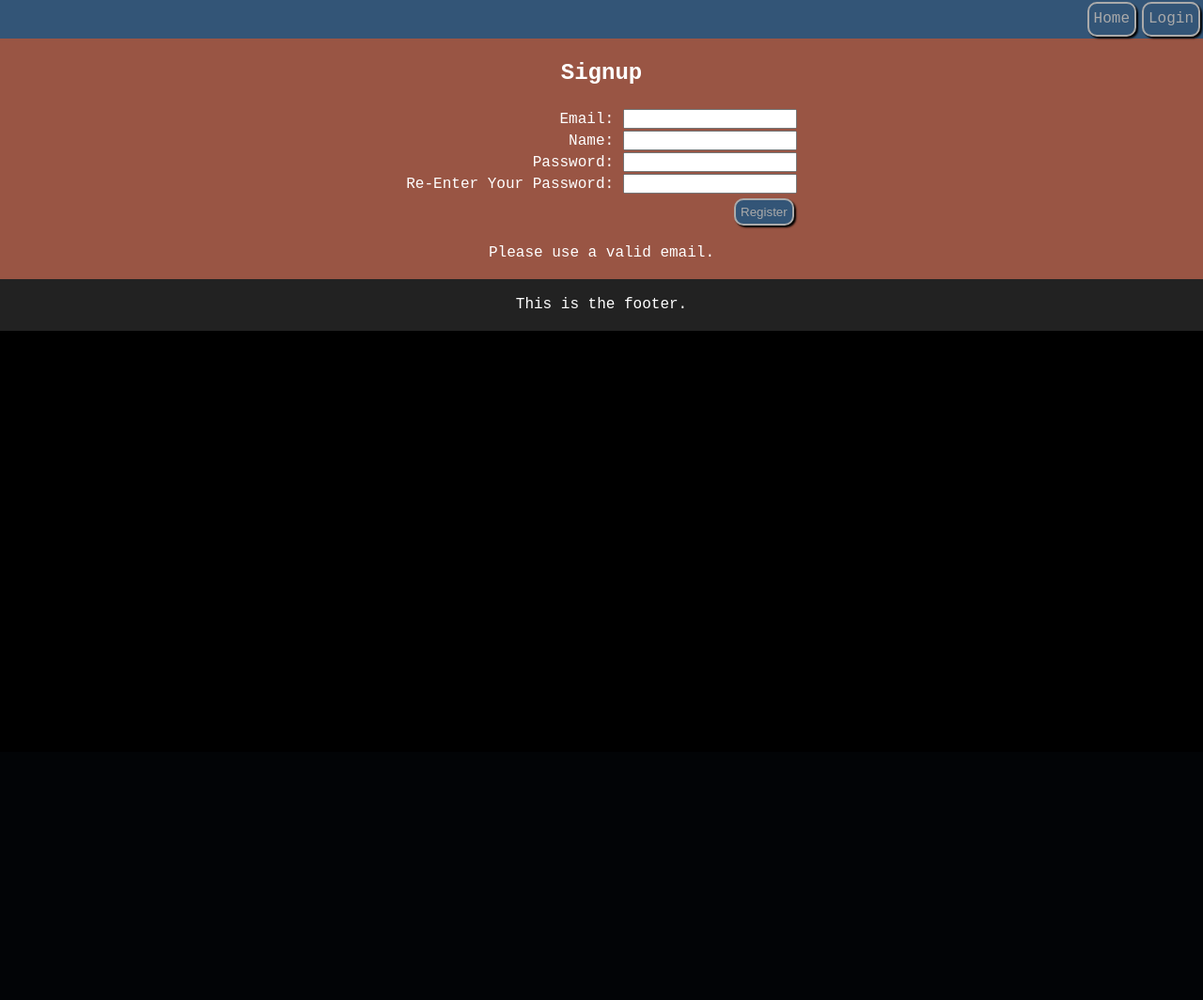
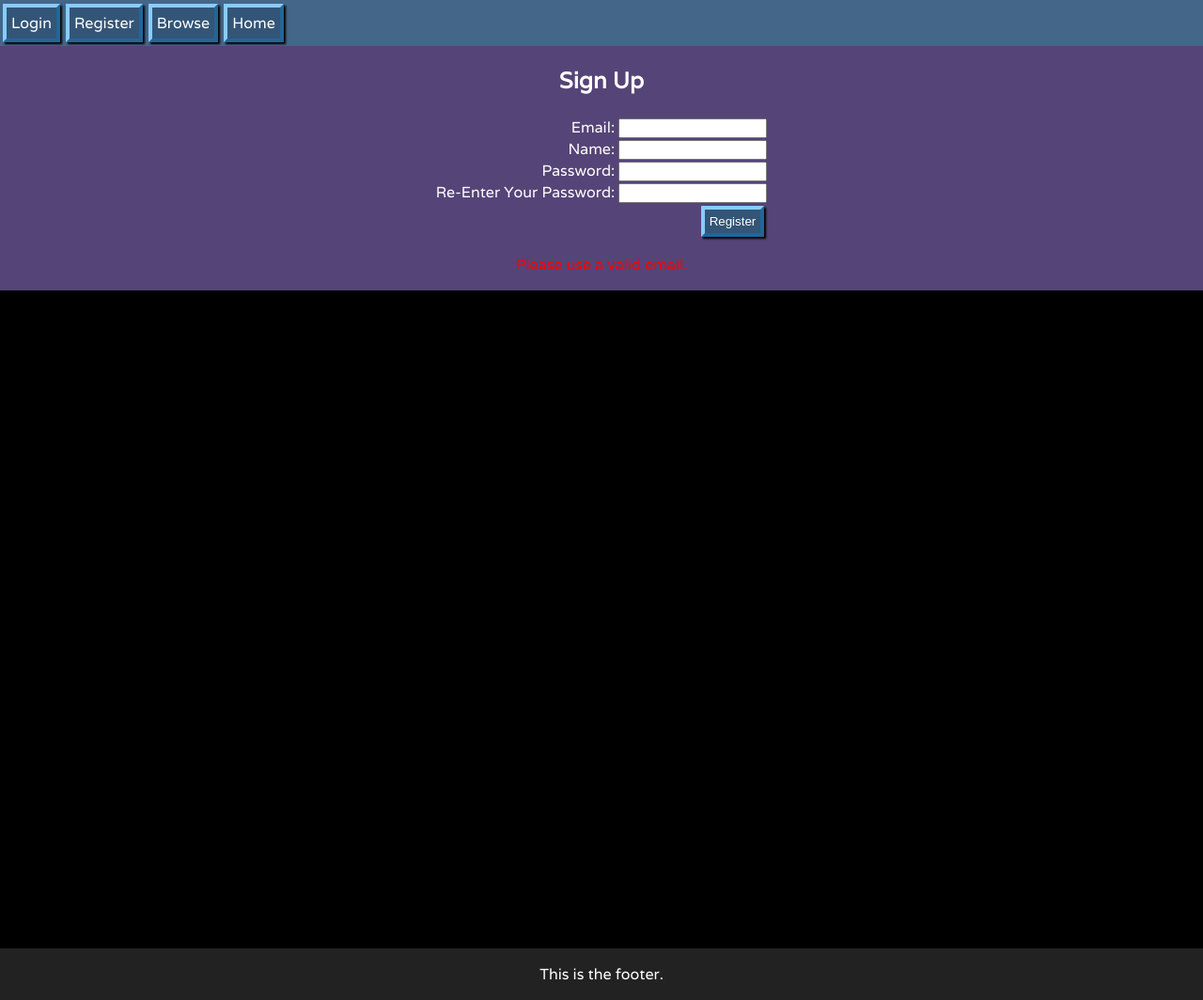
Before and after one commit to Damon-Teichroeb/note-share, a PHP site: page /signup.php?signup=invalidemail&name= in a window 1280 px wide. Shown: the whole page at 94% size. Before the commit the page ends 352 px from the top, so only its background shows below. Run offline with PHP 8.4, Linux system fonts and the light colour scheme.

Commit message:
Add files via upload

```diff
--- a/note_share/footer.php
+++ b/note_share/footer.php
@@ -1,3 +1,5 @@
+  <div class="filler">
+  </div>
   <footer class="flex-container">
     <p>This is the footer.</p>
   </footer>
--- a/note_share/header.php
+++ b/note_share/header.php
@@ -13,26 +13,32 @@ else
 <head>
   <title>Niwe-Hustle</title>
   <link rel="stylesheet" href="styles/main.css">
+  <link rel="preconnect" href="https://fonts.googleapis.com">
+  <link rel="preconnect" href="https://fonts.gstatic.com" crossorigin>
+  <link rel="stylesheet" href="https://fonts.googleapis.com/css2?family=Varela&display=swap">
 </head>
 <body>
   <header class="nav">
     <?php
-    if(isset($login))
+    if (isset($login))
     {
       $object = $dbh->query("SELECT name FROM users WHERE email = '$login';");
       $names  = $object->fetch_assoc();
       $name   = $names['name'];
     ?>
       <a class="btn" href="includes/logout.inc.php"><?php echo $name;?>: Logout</a>
+      <a class="btn" href="upload.php">Upload</a>
     <?php
     }
     else
     {
     ?>
       <a class="btn" href="login.php">Login</a>
+      <a class="btn" href="signup.php">Register</a>
     <?php
     }
     ?>
+    <a class="btn" href="browse.php">Browse</a>
     <a class="btn" href="index.php">Home</a>
     <?php
     // Signup notification
--- a/note_share/signup.php
+++ b/note_share/signup.php
@@ -3,20 +3,20 @@ require 'header.php';
 ?>
 
 <section class="flex-container">
-  <h1>Signup</h1>
+  <h1>Sign Up</h1>
   <form action="includes/signup.inc.php" method="post">
     <label for="email">Email:</label>
-    <input type="text" class="email" name="email" required
+    <input class="text-box" type="email" id="email" name="email" required
       value="<?php if(isset($_GET['email'])){echo $_GET['email'];}?>"
     ><br>
     <label for="name">Name:</label>
-    <input type="text" class="name" name="name" required
+    <input class="text-box" type="text" id="name" name="name" required
       value="<?php if(isset($_GET['name'])){echo $_GET['name'];}?>"
     ><br>
     <label for="password">Password:</label>
-    <input type="password" class="password" name="password" required><br>
+    <input class="text-box" type="password" id="password" name="password" required><br>
     <label for="repassword">Re-Enter Your Password:</label>
-    <input type="password" class="repassword" name="repassword" required><br>
+    <input class="text-box" type="password" id="repassword" name="repassword" required><br>
     <input class="btn" type="submit" value="Register">
   </form>
   <?php
@@ -32,7 +32,6 @@ require 'header.php';
         break;
       case 'duplicateemail':
         echo "<p class=\"error\">That email already exists on this website.</p>";
-        break;
     }
   ?>
 </section>
--- a/note_share/styles/main.css
+++ b/note_share/styles/main.css
@@ -4,32 +4,45 @@ html {
 }
 
 header {
-  background: #357;
+  background: #468;
 }
 
 body {
   margin: 0 auto;
-  font-family: 'Courier New';
+  font-family: 'Varela', sans-serif;
   line-height: 1.45;
 }
 
 section {
-  background: #954;
+  background: #547;
+}
+
+.filler {
+  height: 700px;
 }
 
 footer {
   background: #222;
 }
 
+.success {
+  color: lime;
+}
+
+.error {
+  color: red;
+}
+
 .btn {
   background: #357;
-  color: #aaa;
+  color: #fff;
   margin: 2px 3px;
   padding: 5px;
   text-decoration: none;
-  border: 2px solid #aaa;
-  border-radius: 10px;
+  border: 4px solid #8cf;
   box-shadow: 2px 2px 2px #000;
+  border-bottom-color: #269;
+  border-right-color: #269;
 }
 
 .btn:hover {
@@ -38,7 +51,9 @@ footer {
 
 .nav {
   display: flex;
-  flex-direction: row-reverse;
+  flex-direction: row;
+  align-items: center;
+  padding: 2px 0;
 }
 
 .flex-container {
@@ -54,10 +69,19 @@ footer {
   flex-direction: row;
   justify-content: center;
   align-items: flex-end;
+  padding: 4px 0;
 }
 
 .features div {
   display: flex;
   flex-direction: column;
-  margin: 0 auto;
+  align-items: center;
+  margin: 0 0.5%;
+  padding: 0 10px;
+  border: 1px solid black;
+  box-shadow: 4px 4px 5px #000;
 }
+
+.text-box {
+  width: 150px;
+}
```
Also changed, not shown: note_share/includes/courses.inc.php (added, +36 -0 lines), note_share/includes/upload.inc.php (added, +15 -0 lines), note_share/index.php (+13 -6 lines), note_share/login.php (+8 -6 lines), note_share/upload.php (added, +37 -0 lines), 6 other files.
